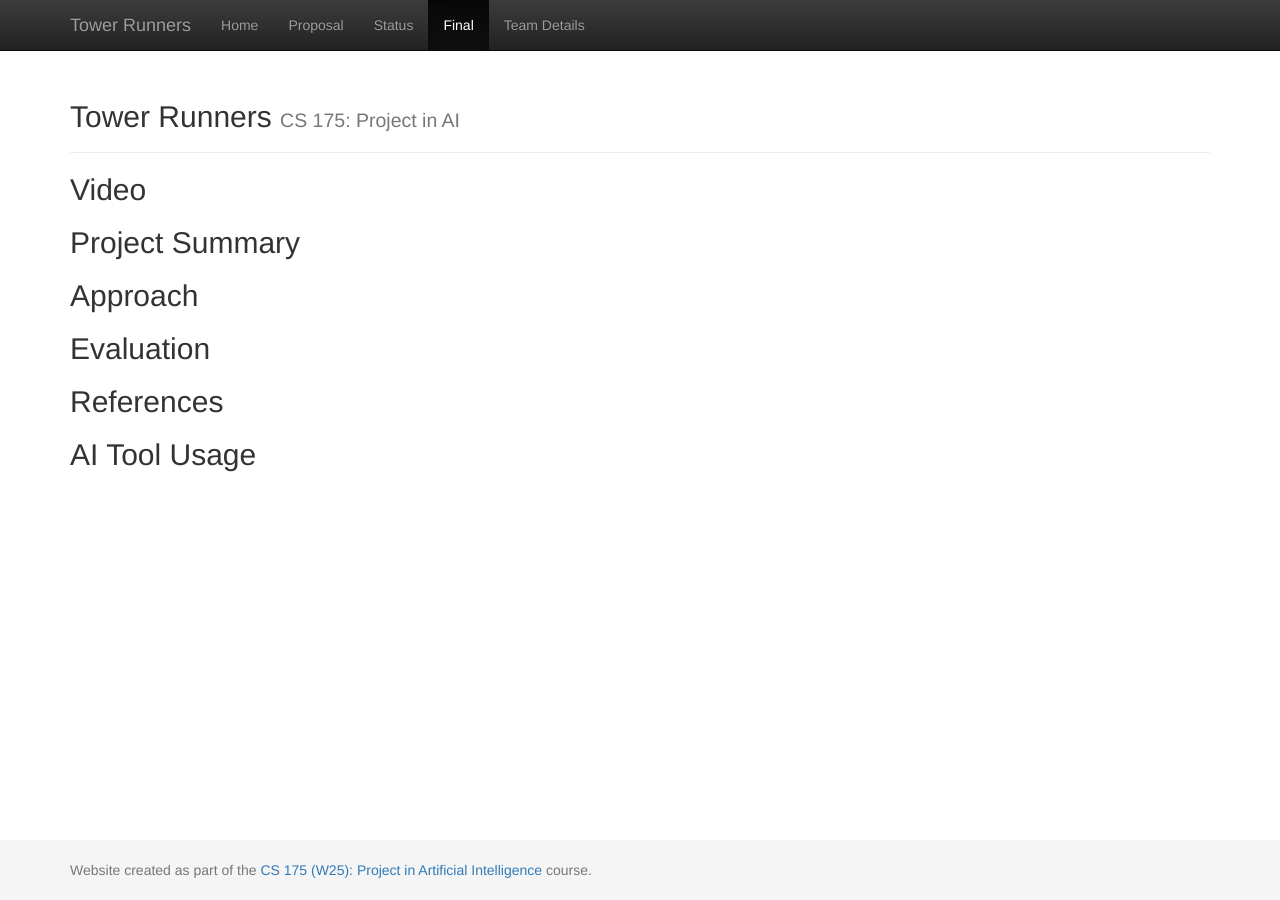
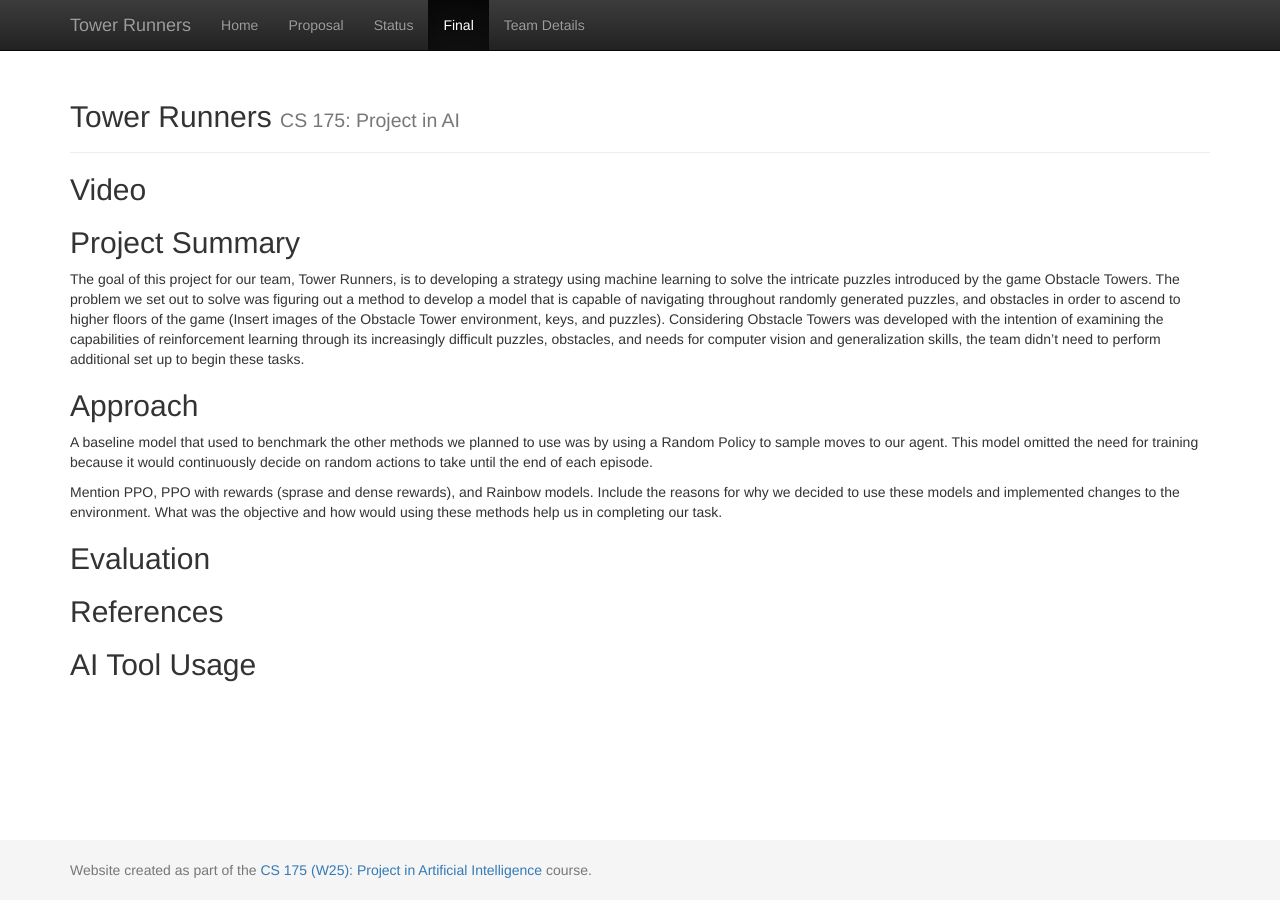
Before and after one commit to avinashduggal/TowerRunners, a Jekyll site: the page built from docs/final.md, in a window 1280 px wide. Built offline with Jekyll 4.4.1, drawn with Linux system fonts in a browser that asks for light colours.

Commit message:
Add summary and approaches to the project

```diff
--- a/docs/final.md
+++ b/docs/final.md
@@ -5,7 +5,12 @@ title: Final Report
 
 ## Video
 ## Project Summary
+The goal of this project for our team, Tower Runners, is to developing a strategy using machine learning to solve the intricate puzzles introduced by the game Obstacle Towers. The problem we set out to solve was figuring out a method to develop a model that is capable of navigating throughout randomly generated puzzles, and obstacles in order to ascend to higher floors of the game (Insert images of the Obstacle Tower environment, keys, and puzzles). Considering Obstacle Towers was developed with the intention of examining the capabilities of reinforcement learning through its increasingly difficult puzzles, obstacles, and needs for computer vision and generalization skills, the team didn't need to perform additional set up to begin these tasks.
+
 ## Approach
+A baseline model that used to benchmark the other methods we planned to use was by using a Random Policy to sample moves to our agent. This model omitted the need for training because it would continuously decide on random actions to take until the end of each episode.
+
+Mention PPO, PPO with rewards (sprase and dense rewards), and Rainbow models. Include the reasons for why we decided to use these models and implemented changes to the environment. What was the objective and how would using these methods help us in completing our task.
 ## Evaluation
 ## References
 ## AI Tool Usage
```
